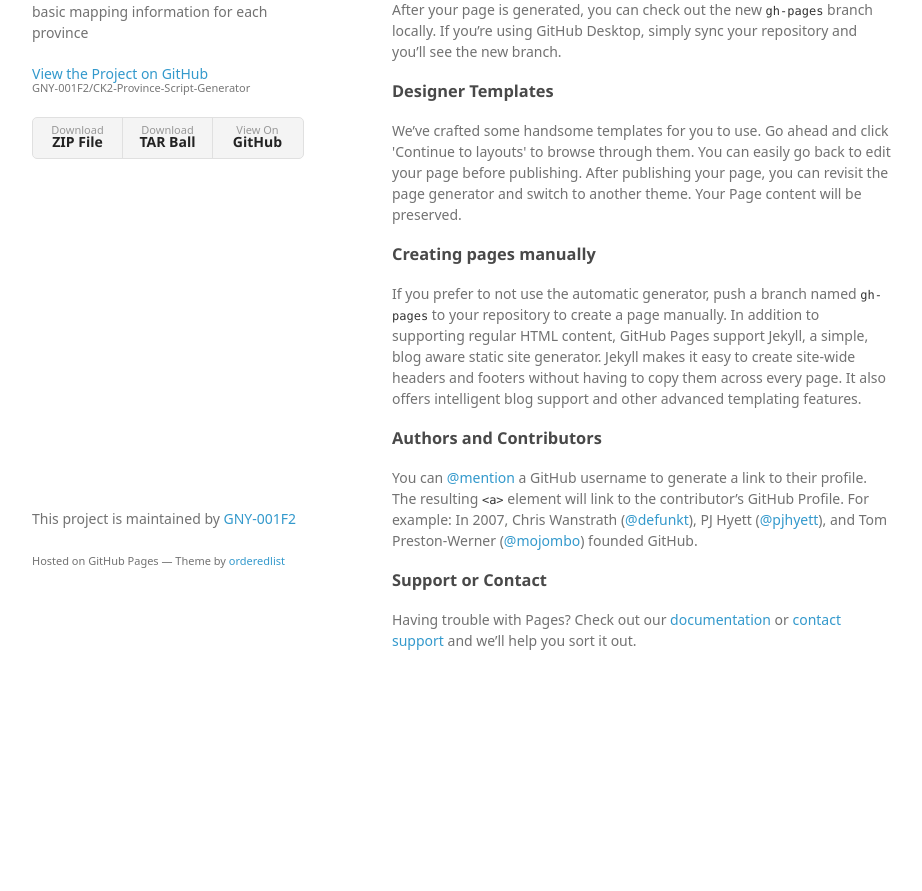
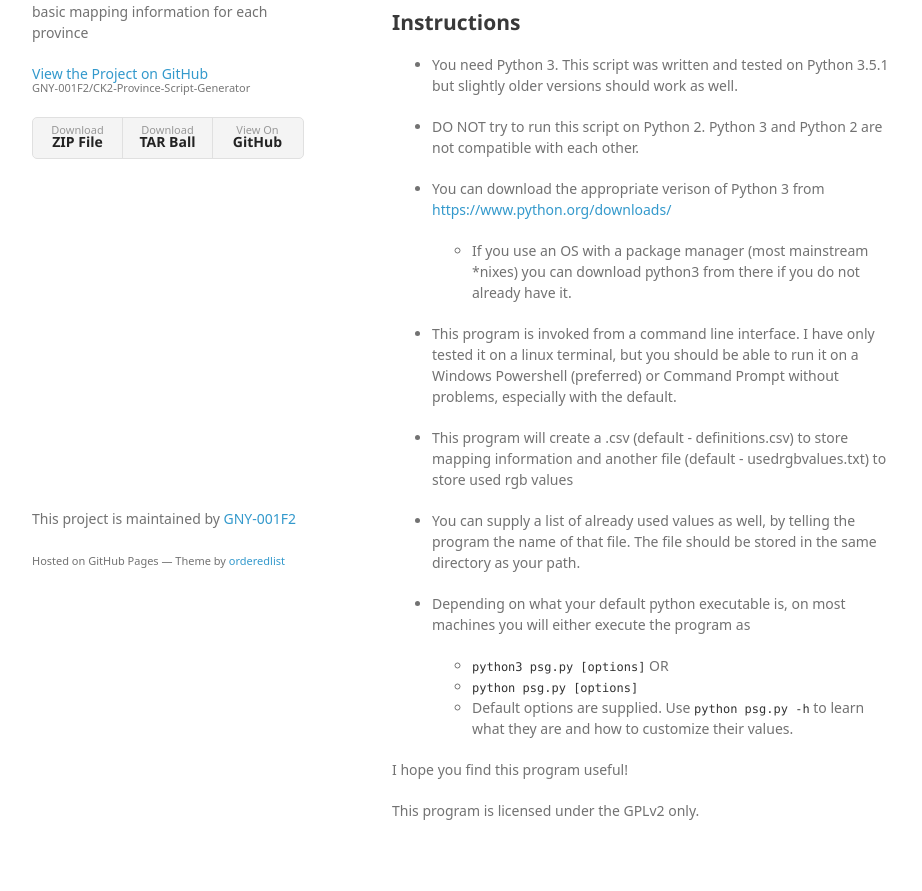
Before and after one commit to GNY-001F2/CK2-Province-Script-Generator, a plain HTML site: page index.html in a window 1280 px wide. Shown: the part 160-1051 px from the top of the page, without its empty margins (178-1100 px from the left). Before the commit the page ends 881 px from the top, so only its background shows below. Drawn offline with Linux system fonts and the light colour scheme; a web font is replaced by a local one.

```diff
--- a/index.html
+++ b/index.html
@@ -28,30 +28,55 @@
         </ul>
       </header>
       <section>
-        <h3>
-<a id="welcome-to-github-pages" class="anchor" href="#welcome-to-github-pages" aria-hidden="true"><span aria-hidden="true" class="octicon octicon-link"></span></a>Welcome to GitHub Pages.</h3>
+        <h1>
+<a id="ck2-province-script-generator" class="anchor" href="#ck2-province-script-generator" aria-hidden="true"><span aria-hidden="true" class="octicon octicon-link"></span></a>CK2-Province-Script-Generator</h1>
 
-<p>This automatic page generator is the easiest way to create beautiful pages for all of your projects. Author your page content here <a href="https://guides.github.com/features/mastering-markdown/">using GitHub Flavored Markdown</a>, select a template crafted by a designer, and publish. After your page is generated, you can check out the new <code>gh-pages</code> branch locally. If you’re using GitHub Desktop, simply sync your repository and you’ll see the new branch.</p>
+<p>Generates definitions.csv that contains basic mapping information for each
+province.</p>
 
-<h3>
-<a id="designer-templates" class="anchor" href="#designer-templates" aria-hidden="true"><span aria-hidden="true" class="octicon octicon-link"></span></a>Designer Templates</h3>
+<h2>
+<a id="instructions" class="anchor" href="#instructions" aria-hidden="true"><span aria-hidden="true" class="octicon octicon-link"></span></a>Instructions</h2>
 
-<p>We’ve crafted some handsome templates for you to use. Go ahead and click 'Continue to layouts' to browse through them. You can easily go back to edit your page before publishing. After publishing your page, you can revisit the page generator and switch to another theme. Your Page content will be preserved.</p>
+<ul>
+<li><p>You need Python 3. This script was written and tested on Python 3.5.1 but
+slightly older versions should work as well.</p></li>
+<li><p>DO NOT try to run this script on Python 2. Python 3 and Python 2 are not
+compatible with each other.</p></li>
+<li>
+<p>You can download the appropriate verison of Python 3 from
+<a href="https://www.python.org/downloads/">https://www.python.org/downloads/</a></p>
 
-<h3>
-<a id="creating-pages-manually" class="anchor" href="#creating-pages-manually" aria-hidden="true"><span aria-hidden="true" class="octicon octicon-link"></span></a>Creating pages manually</h3>
+<ul>
+<li>If you use an OS with a package manager (most mainstream *nixes) you can
+download python3 from there if you do not already have it.</li>
+</ul>
+</li>
+<li><p>This program is invoked from a command line interface. I have only tested it
+on a linux terminal, but you should be able to run it on a Windows Powershell
+(preferred) or Command Prompt without problems, especially with the default.</p></li>
+<li><p>This program will create a .csv (default - definitions.csv) to store
+mapping information and another file (default - usedrgbvalues.txt) to store used
+rgb values</p></li>
+<li><p>You can supply a list of already used values as well, by telling the program
+the name of that file. The file should be stored in the same directory as your
+path.</p></li>
+<li>
+<p>Depending on what your default python executable is, on most machines you will
+either execute the program as </p>
 
-<p>If you prefer to not use the automatic generator, push a branch named <code>gh-pages</code> to your repository to create a page manually. In addition to supporting regular HTML content, GitHub Pages support Jekyll, a simple, blog aware static site generator. Jekyll makes it easy to create site-wide headers and footers without having to copy them across every page. It also offers intelligent blog support and other advanced templating features.</p>
+<ul>
+<li>
+<code>python3 psg.py [options]</code> OR</li>
+<li><code>python psg.py [options]</code></li>
+<li>Default options are supplied. Use <code>python psg.py -h</code> to learn what they are
+and how to customize their values.</li>
+</ul>
+</li>
+</ul>
 
-<h3>
-<a id="authors-and-contributors" class="anchor" href="#authors-and-contributors" aria-hidden="true"><span aria-hidden="true" class="octicon octicon-link"></span></a>Authors and Contributors</h3>
+<p>I hope you find this program useful!</p>
 
-<p>You can <a href="https://help.github.com/articles/basic-writing-and-formatting-syntax/#mentioning-users-and-teams" class="user-mention">@mention</a> a GitHub username to generate a link to their profile. The resulting <code>&lt;a&gt;</code> element will link to the contributor’s GitHub Profile. For example: In 2007, Chris Wanstrath (<a href="https://github.com/defunkt" class="user-mention">@defunkt</a>), PJ Hyett (<a href="https://github.com/pjhyett" class="user-mention">@pjhyett</a>), and Tom Preston-Werner (<a href="https://github.com/mojombo" class="user-mention">@mojombo</a>) founded GitHub.</p>
-
-<h3>
-<a id="support-or-contact" class="anchor" href="#support-or-contact" aria-hidden="true"><span aria-hidden="true" class="octicon octicon-link"></span></a>Support or Contact</h3>
-
-<p>Having trouble with Pages? Check out our <a href="https://help.github.com/pages">documentation</a> or <a href="https://github.com/contact">contact support</a> and we’ll help you sort it out.</p>
+<p>This program is licensed under the GPLv2 only.</p>
       </section>
       <footer>
         <p>This project is maintained by <a href="https://github.com/GNY-001F2">GNY-001F2</a></p>
```
Also changed, not shown: params.json (+1 -1 lines).
